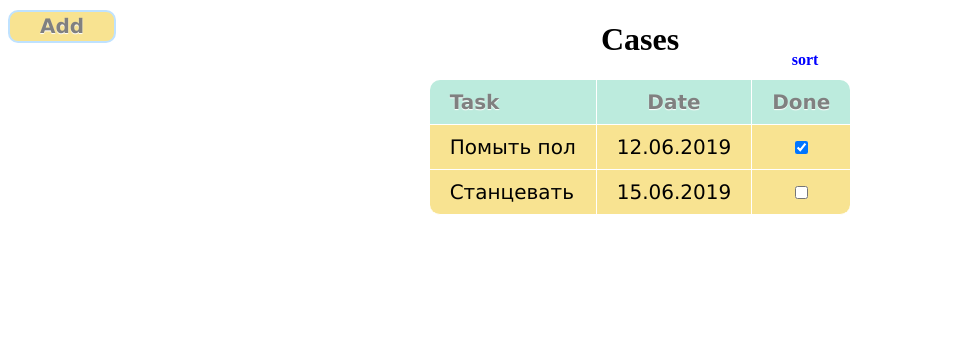
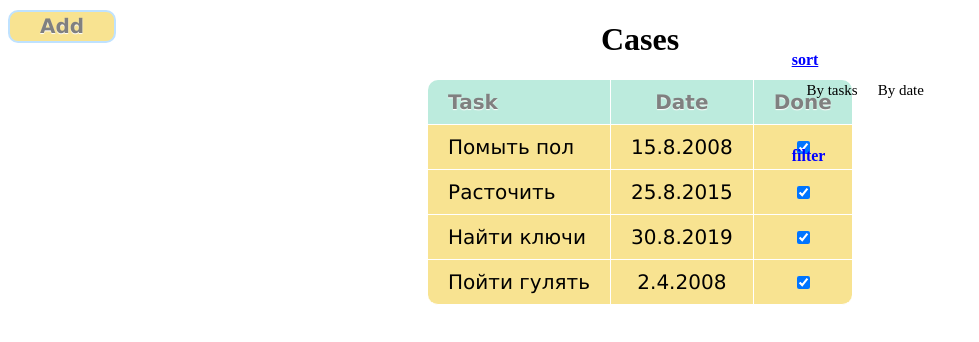
Before and after one commit to slayer110/toDoList, a React (Create React App) app in the folder todo/: page / in a window 1280 px wide. Both pictures are taken after a click on the element "sort". Shown: the top 342 px of the page, without its empty margins (0-979 px from the left). Built offline with nearby package versions, Linux system fonts and the light colour scheme; the HTML template or start-up script is replaced by a standard one.

Commit message:
add css group

```diff
--- a/todo/src/App.css
+++ b/todo/src/App.css
@@ -32,6 +32,34 @@
     width: 20%;
     margin-top: 20px;
     background-color: #BCEBDD;
+}
+
+.styleSort {
+    font-size: 15px;
+    position: absolute;
+    top: 62px;
+    left: 63%;
+    border-radius: 10px;
+    text-align: center;
+    margin-top: 20px;
+}
+
+.styleFilter {
+    font-size: 15px;
+    position: absolute;
+    top: 135px;
+    left: 63%;
+    border-radius: 10px;
+    text-align: center;
+    margin-top: 20px;
+}
+
+.styleSort a:last-child,.styleFilter a:last-child {
+    margin-left: 20px;
+}
+
+.styleSort a {
+    cursor: pointer;
 }
 
 .inputsAdd {
@@ -149,3 +177,12 @@ tr td:last-child {
     color: blue;
     font-weight: bold;
 }
+
+.filter {
+    position: absolute;
+    top: 110px;
+    left: 62%;
+    cursor: pointer;
+    color: blue;
+    font-weight: bold;
+}
--- a/todo/src/App.js
+++ b/todo/src/App.js
@@ -1,46 +1,154 @@
 import React, {Component} from 'react';
 import './App.css';
 import Case from './Cases';
-import Add from './formAdd'
+import Add from './formAdd';
+import Sort from './formSort'
+import Filter from './formFilter'
 
 class App extends Component {
   constructor() {
     super();
     this.state = {
       casesInfo: [
-        {text: 'Помыть пол', done: true, date: '12.06.2019'},
-        {text: 'Станцевать', done: false, date: '15.06.2019'}
+        {text: 'Помыть пол', done: true, date: '15.8.2008'},
+        {text: 'Расточить', done: true, date: '25.8.2015'},
+        {text: 'Найти ключи', done: true, date: '30.8.2019'},
+        {text: 'Пойти гулять', done: true, date: '2.4.2008'}
       ],
       startDate: '',
+      filterDate: '',
       visibleAdd: false,
-      error: false
+      visibleSort: false,
+      visibleFilter: false,
+      error: false,
+      textFilter: '',
+      modifiedArr: ''
+
     };
   }
 
-  visibleForm = () => {
-    this.setState({visibleAdd: !this.state.visibleAdd})
+  visibleAddForm = () => {
+    this.setState({visibleAdd: !this.state.visibleAdd});
   };
+
+  visibleSortForm = () => {
+    this.setState({visibleSort: !this.state.visibleSort});
+  };
+
+  visibleFilterForm = () => {
+    this.setState({visibleFilter: !this.state.visibleFilter});
+  };
+
   changeDateForAdd = (date) => {
     this.setState({startDate: date})
+  };
+
+  changeDateForFilter = (date) => {
+    this.setState({filterDate: date})
   };
   addCase = (cases, date, e) => {
     e.preventDefault();
     if (cases) {
       this.state.casesInfo.push({text: cases, done: false, date: date});
-      this.setState({casesInfo: this.state.casesInfo, visibleAdd: false,error:false})
+      this.setState({casesInfo: this.state.casesInfo, visibleAdd: false, error: false, textFilter: ''})
     } else {
-      this.setState({error:true})
+      this.setState({error: true})
     }
+  };
+  sort = (prop) => {
+    let sortedABC = 0;
+    let sortedCBA = 0;
+    let arr;
+    let formatFunc = (par) => par.split('.').reverse().join('.');
+    let sortABC = (a, b) => {
+      if (prop === 'date') {
+        if (new Date(formatFunc(a[prop])) > new Date(formatFunc(b[prop]))) return 1;
+        if (new Date(formatFunc(a[prop])) < new Date(formatFunc(b[prop]))) return -1;
+      } else {
+        if (a[prop] > b[prop]) return 1;
+        if (a[prop] < b[prop]) return -1;
+      }
+    };
+    let sortCBA = (a, b) => {
+      if (prop === 'date') {
+        if (new Date(formatFunc(a[prop])) > new Date(formatFunc(b[prop]))) return -1;
+        if (new Date(formatFunc(a[prop])) < new Date(formatFunc(b[prop]))) return 1;
+      } else {
+        if (a[prop] > b[prop]) return -1;
+        if (a[prop] < b[prop]) return 1;
+      }
+    };
+    if (prop === 'date') {
+      for (let i = 0; i < this.state.casesInfo.length - 1; i++) {
+        if (new Date(formatFunc(this.state.casesInfo[i][prop])) > new Date(formatFunc(this.state.casesInfo[i + 1][prop]))) {
+          sortedCBA++
+        } else {
+          sortedABC++
+        }
+      }
+    } else {
+      for (let i = 0; i < this.state.casesInfo.length - 1; i++) {
+        if (this.state.casesInfo[i][prop] > this.state.casesInfo[i + 1][prop]) {
+          sortedCBA++
+        } else {
+          sortedABC++
+        }
+      }
+
+    }
+
+    if (sortedABC === this.state.casesInfo.length - 1) {
+      arr = this.state.casesInfo.sort(sortCBA);
+    }
+    if (sortedCBA === this.state.casesInfo.length - 1) {
+      arr = this.state.casesInfo.sort(sortABC);
+    }
+    if (sortedABC !== this.state.casesInfo.length - 1 && sortedCBA !== this.state.casesInfo.length - 1) {
+      arr = this.state.casesInfo.sort(sortABC);
+    }
+    this.setState({casesInfo: arr})
+  };
+  filterDate = (prop, date) => {
+    let arr;
+    let formatDate = `${date.getDate()}.${date.getMonth() + 1}.${date.getFullYear()}`;
+
+    arr = this.state.casesInfo.filter((elem) => {
+      return elem[prop] === formatDate
+    });
+    this.setState({modifiedArr: arr})
+
+  };
+  filterText = (prop, e) => {
+    let arr;
+    arr = this.state.casesInfo.filter((elem) => {
+      return elem[prop].toLowerCase().indexOf(e.target.value) === 0
+    });
+    this.setState({textFilter: e.target.value, modifiedArr: arr})
+
   };
 
   render() {
-    const cases = this.state.casesInfo.map((elem, index) =>
-      <Case key={index} text={elem.text} done={elem.done} date={elem.date}/>
-    );
+    let cases;
+    if (this.state.textFilter || this.state.filterDate) {
+      cases = this.state.modifiedArr.map((elem, index) =>
+        <Case key={index} text={elem.text} done={elem.done} date={elem.date}/>
+      );
+    } else {
+      cases = this.state.casesInfo.map((elem, index) =>
+        <Case key={index} text={elem.text} done={elem.done} date={elem.date}/>
+      );
+    }
+
     return (<React.Fragment>
         <div className='cases'>
           <h1>Cases</h1>
-          <p className='sort'>sort</p>
+          <p className='sort' onClick={this.visibleSortForm}
+             style={this.state.visibleSort ? {textDecoration: 'underline'} : {}}>sort</p>
+          <p className='filter' onClick={this.visibleFilterForm}
+             style={this.state.visibleFilter ? {textDecoration: 'underline'} : {}}>filter</p>
+          {this.state.visibleFilter ?
+            <Filter filterDate={this.filterDate} filterText={this.filterText} changeDate={this.changeDateForFilter}
+                    text={this.state.textFilter}/> : ''}
           <table>
             <thead>
             <tr>
@@ -54,9 +162,10 @@ class App extends Component {
             </tbody>
           </table>
         </div>
-        <button onClick={this.visibleForm} className='btn'>Add</button>
+        <button onClick={this.visibleAddForm} className='btn'>Add</button>
         {this.state.visibleAdd ?
           <Add changeDate={this.changeDateForAdd} addCase={this.addCase} mistake={this.state.error}/> : ''}
+        {this.state.visibleSort ? <Sort sortFunc={this.sort}/> : ''}
       </React.Fragment>
     )
   }
--- a/todo/src/formAdd.js
+++ b/todo/src/formAdd.js
@@ -14,7 +14,6 @@ class Add extends Component {
 
   changeDate = (date) => {
     this.props.changeDate(date);
-    // this.props.mistake = false
     this.setState({startDate: date})
   };
   text = (e) => {
@@ -29,12 +28,13 @@ class Add extends Component {
     if (this.state.textCase) {
       error = {}
     }
-    let formatDate = this.state.startDate ? `${this.state.startDate.getDate()}.${this.state.startDate.getMonth()}.${this.state.startDate.getFullYear()}` : '';
+    let formatDate = this.state.startDate ? `${this.state.startDate.getDate()}.${this.state.startDate.getMonth()+1}.${this.state.startDate.getFullYear()}` : '';
     return <form className='styleAdd' onSubmit={this.props.addCase.bind(null, this.state.textCase, formatDate)}>
       <h2>Add panel</h2>
       <p><input className='inputsAdd' type='text' style={error}
                 onChange={this.text}/></p>
-      <DatePicker className='inputsAdd' selected={this.state.startDate} onChange={this.changeDate}/>
+      <DatePicker className='inputsAdd' dateFormat="dd.MM.yyyy" selected={this.state.startDate}
+                  onChange={this.changeDate}/>
       <p><input type='submit' className='submitBtn' value='save'/></p>
     </form>
 
--- /dev/null
+++ b/todo/src/formFilter.js
@@ -0,0 +1,40 @@
+import React, {Component} from 'react';
+import DatePicker from 'react-datepicker'
+import "react-datepicker/dist/react-datepicker.css";
+import './App.css';
+import Sort from "./formSort";
+
+class Filter extends Component {
+  constructor() {
+    super();
+    this.state = {
+      textCase: '',
+      startDate: ''
+    }
+  }
+
+  changeDate = (prop, date) => {
+    console.log(prop)
+    this.props.changeDate(date);
+    // if (prop === 'date') {
+    //   formatDate = `${date.getDate()}.${date.getMonth()+1}.${date.getFullYear()}`;
+    // } else {
+    //   formatDate = prop
+    // }
+    console.log(date)
+    this.props.filterDate(prop, date);
+    this.setState({startDate: date})
+  };
+
+  render() {
+    return <div className='styleFilter'>
+      <a>By tasks</a>
+      <input type='text' value={this.props.text} onChange={this.props.filterText.bind(null, 'text')}/>
+      <a>By date</a>
+      <DatePicker dateFormat="dd.MM.yyyy" onChange={this.changeDate.bind(null, 'date')}
+                  selected={this.state.startDate}/>
+    </div>
+  }
+}
+
+export default Filter;
--- /dev/null
+++ b/todo/src/formSort.js
@@ -0,0 +1,14 @@
+import React, {Component} from 'react';
+import './App.css';
+
+class Sort extends Component {
+
+  render() {
+    return <div className='styleSort'>
+      <a onClick={this.props.sortFunc.bind(null,'text')}>By tasks</a>
+      <a onClick={this.props.sortFunc.bind(null,'date')}>By date</a>
+    </div>
+  }
+}
+
+export default Sort;
```
